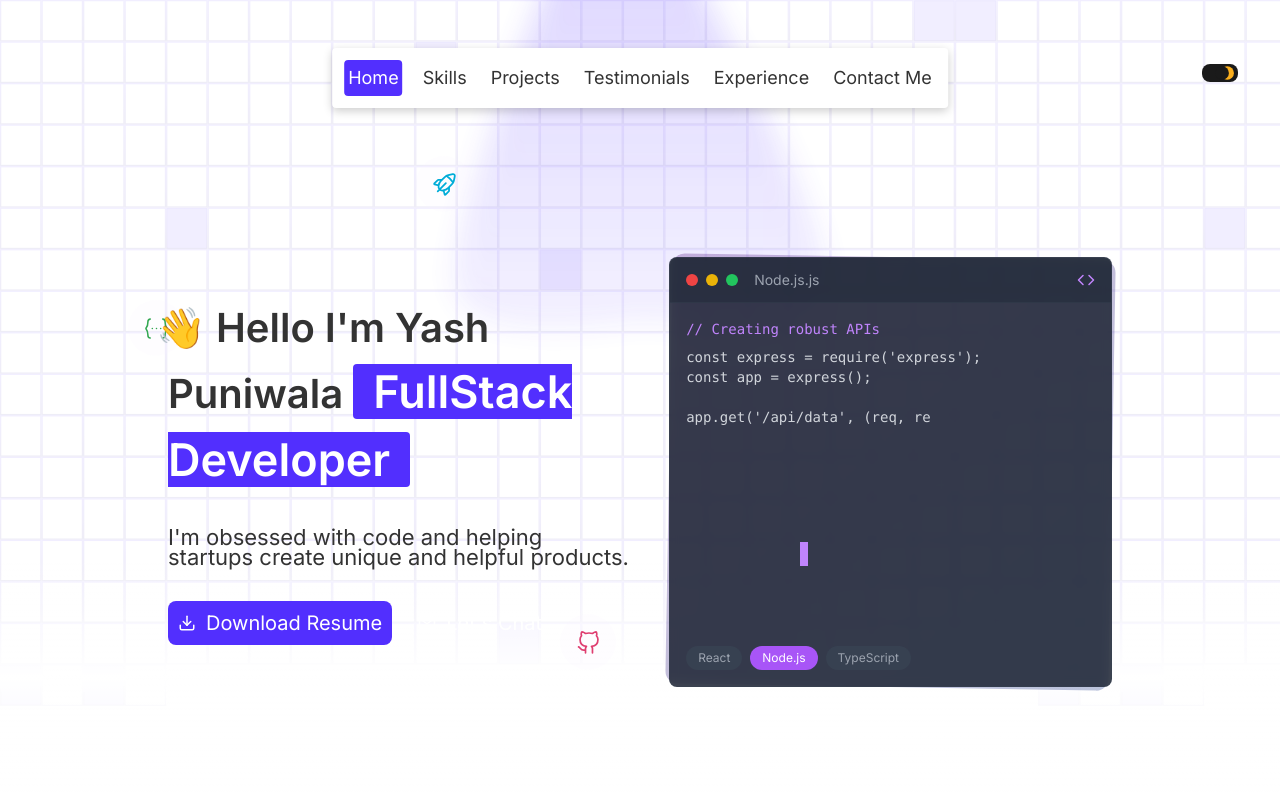
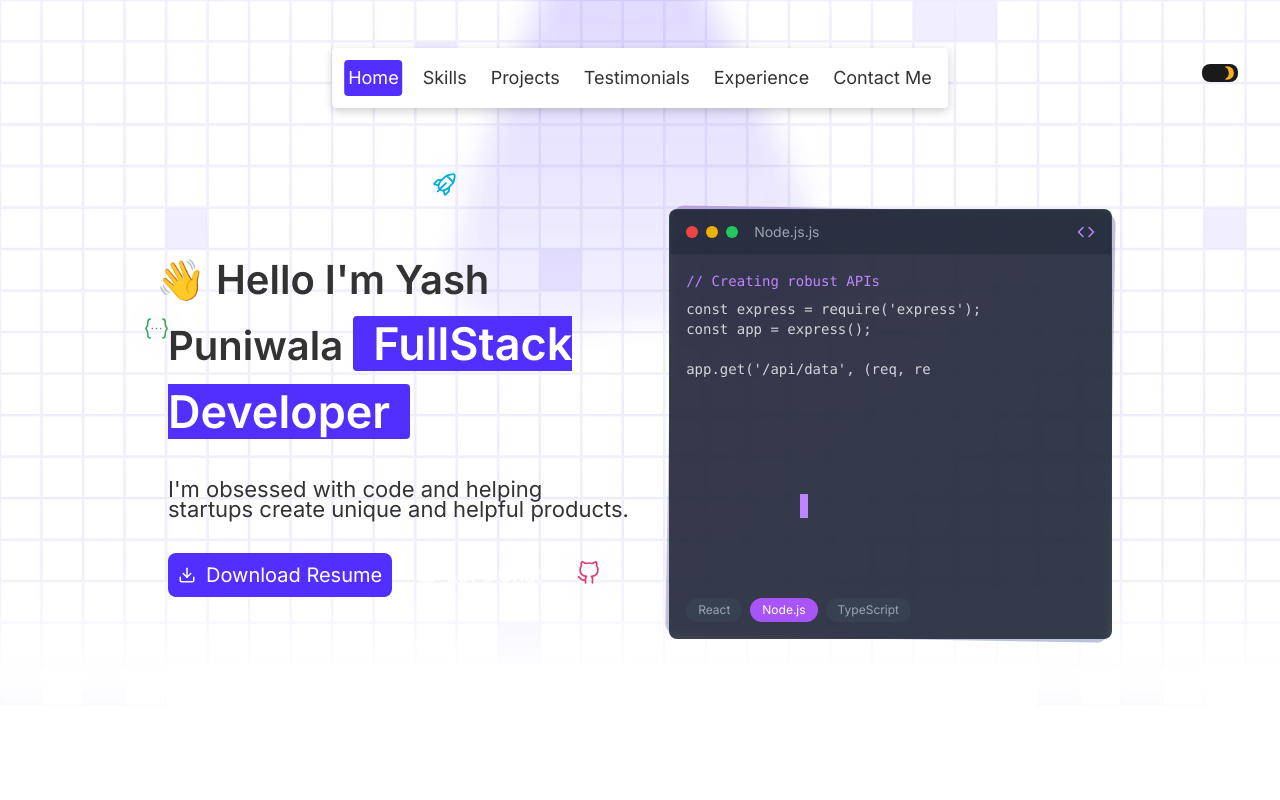
Before and after one commit to YashPuniwala/portfolio, a Next.js app: page / in a window 1280 px wide. Shown: the top 800 px of the page. Built offline with nearby package versions, Linux system fonts and the light colour scheme.

Commit message:
Add changes in topbackgorund

```diff
--- a/app/components/hero/topBackground.tsx
+++ b/app/components/hero/topBackground.tsx
@@ -21,7 +21,7 @@ const TopBackground = (props: Props) => {
           </div>
 
           {/* Bracket icon */}
-          <div className="circle-icon top-[120px] -left-4 md:top-64 md:left-0">
+          <div className="circle-icon top-[120px] -left-[1.5rem] md:top-64 md:left-0">
             <Image
               src="/bracket_icon.svg"
               alt="Bracket Icon"
@@ -32,7 +32,7 @@ const TopBackground = (props: Props) => {
           </div>
 
           {/* Github icon */}
-          <div className="circle-icon top-[200px] left-[245px] md:top-[570px] md:left-[27rem]">
+          <div className="circle-icon top-[200px] left-[245px] md:top-[500px] md:left-[27rem]">
             <Image
               src="/github_icon.svg"
               alt="Github Icon"
--- a/app/components/sections.tsx
+++ b/app/components/sections.tsx
@@ -10,7 +10,7 @@ type Props = {};
 
 const Sections = (props: Props) => {
   return (
-    <main className="flex flex-col gap-16 md:gap-[142px] w-full md:max-w-screen-lg pt-32 md:pt-60 px-4 md:px-0 mx-auto">
+    <main className="flex flex-col gap-16 md:gap-[142px] w-full md:max-w-screen-lg pt-32 md:pt-[12rem] px-4 md:px-0 mx-auto">
       <Hero />
       <Skills />
       <Projects />
```
